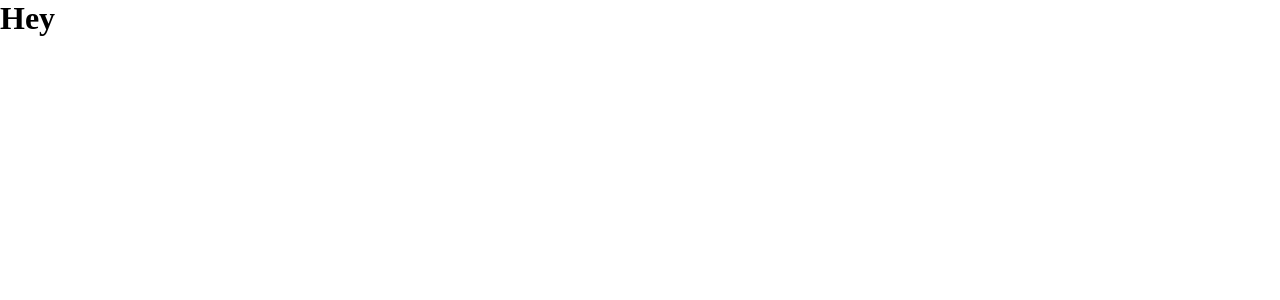
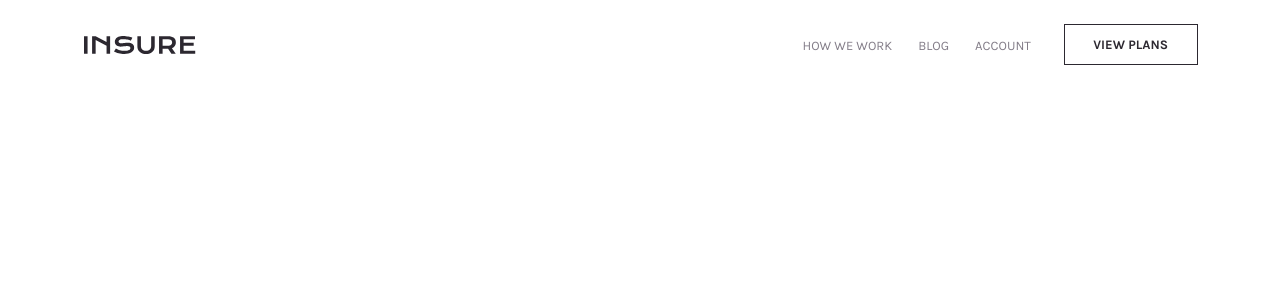
Before and after one commit to aryan2000sp/Insure_Webpage, a React (Create React App) app: page / in a window 1280 px wide. Shown: the top 300 px of the page. Built offline with nearby package versions, Linux system fonts and the light colour scheme.

Commit message:
Added responsiveness and functionality to header.

```diff
--- a/public/index.html
+++ b/public/index.html
@@ -24,6 +24,26 @@
       work correctly both with client-side routing and a non-root public URL.
       Learn how to configure a non-root public URL by running `npm run build`.
     -->
+
+    <!-- Fonts-families -->
+    <link rel="preconnect" href="https://fonts.googleapis.com" />
+    <link rel="preconnect" href="https://fonts.gstatic.com" crossorigin />
+    <link
+      href="https://fonts.googleapis.com/css2?family=Karla&display=swap"
+      rel="stylesheet"
+    />
+    <link rel="preconnect" href="https://fonts.googleapis.com" />
+    <link rel="preconnect" href="https://fonts.gstatic.com" crossorigin />
+    <link
+      href="https://fonts.googleapis.com/css2?family=Karla:wght@700&display=swap"
+      rel="stylesheet"
+    />
+    <link rel="preconnect" href="https://fonts.googleapis.com" />
+    <link rel="preconnect" href="https://fonts.gstatic.com" crossorigin />
+    <link
+      href="https://fonts.googleapis.com/css2?family=DM+Serif+Display&display=swap"
+      rel="stylesheet"
+    />
     <title>React App</title>
   </head>
   <body>
--- a/src/App.js
+++ b/src/App.js
@@ -1,6 +1,11 @@
 import "./scss/main.scss";
+import Header from "./Components/Header";
 function App() {
-  return <h1>Hey</h1>;
+  return (
+    <>
+      <Header />
+    </>
+  );
 }
 
 export default App;
--- /dev/null
+++ b/src/Components/Header.jsx
@@ -0,0 +1,58 @@
+// Import react tools
+import { useState } from "react";
+
+// Import images, icon
+import logo from "../images/logo.svg";
+import hamburger from "../images/icon-hamburger.svg";
+import close from "../images/icon-close.svg";
+import navImage from "../images/bg-pattern-mobile-nav.svg";
+
+const Header = () => {
+  // Set the initial state of the component.
+  const [show, setShow] = useState(false);
+  return (
+    <header className="header">
+      <nav className="header-nav flex-row flex-row-jc-sb flex-row-ai-c">
+        <img src={logo} alt="logo" />
+        <img
+          src={show ? close : hamburger}
+          alt="hamburger-menu"
+          onClick={() => setShow(!show)}
+          className="header-mobile"
+        />
+
+        {/* This is the section navigation bar for the desktop view */}
+        <section className="header-desktop flex-row flex-row-ai-c">
+          <ul className="flex-row">
+            <li>
+              <a href="/">HOW WE WORK</a>
+            </li>
+            <li>
+              <a href="/">BLOG</a>
+            </li>
+            <li>
+              <a href="/">ACCOUNT</a>
+            </li>
+          </ul>
+          <button>VIEW PLANS</button>
+        </section>
+      </nav>
+      {show && <PopupNav />}
+    </header>
+  );
+};
+
+const PopupNav = () => {
+  return (
+    <section className="header-popup-nav">
+      <div className="links flex-col">
+        <a href="/">HOW WE WORK</a>
+        <a href="/">BLOG</a>
+        <a href="/">ACCOUNT</a>
+        <button>VIEW PLANS</button>
+      </div>
+      <img src={navImage} alt="nav-Image" />
+    </section>
+  );
+};
+export default Header;
--- a/src/scss/_global_styles.scss
+++ b/src/scss/_global_styles.scss
@@ -5,3 +5,55 @@
   padding: 0;
   box-sizing: border-box;
 }
+
+a {
+  text-decoration: none;
+}
+
+ul {
+  list-style-type: none;
+}
+
+// Create a class for flex-row
+.flex-row {
+  display: flex;
+  flex-direction: row;
+
+  &-jc-c {
+    justify-content: center;
+  }
+
+  &-jc-sb {
+    justify-content: space-between;
+  }
+
+  &-jc-sa {
+    justify-content: space-between;
+  }
+
+  &-ai-c {
+    align-items: center;
+  }
+}
+
+// Create a class for flex-col
+.flex-col {
+  display: flex;
+  flex-direction: column;
+
+  &-jc-c {
+    justify-content: center;
+  }
+
+  &-jc-sb {
+    justify-content: space-between;
+  }
+
+  &-jc-sa {
+    justify-content: space-between;
+  }
+
+  &-ai-c {
+    align-items: center;
+  }
+}
--- /dev/null
+++ b/src/scss/_header.scss
@@ -0,0 +1,114 @@
+.header {
+  padding: 1.5rem;
+  position: relative;
+
+  &-desktop {
+    > ul {
+      margin-right: 2.0625rem;
+      > li {
+        &:not(:last-child) {
+          margin-right: 1.625rem;
+        }
+
+        > a {
+          font-family: "Karla", sans-serif;
+          font-weight: 400;
+          font-size: 0.8125rem;
+          color: #837d88;
+          &:hover {
+            color: #2c2830;
+          }
+        }
+      }
+    }
+
+    > button {
+      padding: 0.75rem 1.78125rem;
+      font-family: "Karla", sans-serif;
+      font-size: 0.8125rem;
+      font-weight: 700;
+      color: #2c2830;
+      background-color: #fff;
+      border: 1.5px solid #2c2830;
+
+      &:hover {
+        color: #fff;
+        background-color: #2c2830;
+      }
+    }
+  }
+
+  &-popup-nav {
+    background-color: #2c2830;
+    position: absolute;
+    top: 5rem;
+    right: 0;
+    left: 0;
+
+    .links {
+      text-align: center;
+      margin: 2.5rem 1.5rem 5rem 1.5rem;
+      > a {
+        font-family: "Karla", sans-serif;
+        font-weight: 700;
+        font-size: 1.25rem;
+        color: #fff;
+        margin-bottom: 1.5rem;
+      }
+
+      > button {
+        padding: 0.75rem 1.78125rem;
+        background-color: #2c2830;
+        color: #fff;
+        border: 1.5px solid #fff;
+        font-family: "Karla", sans-serif;
+        font-weight: 700;
+        font-size: 1.25rem;
+      }
+    }
+
+    > img {
+      width: 100%;
+    }
+  }
+}
+
+// Media queries
+
+// For sizes 600px and above
+@include breakpoint-up(medium) {
+  .header {
+    padding-right: 3rem;
+    padding-left: 3rem;
+  }
+}
+// For sizes 800px and above
+@include breakpoint-up(large) {
+  .header {
+    padding-right: 5.15625rem;
+    padding-left: 5.25rem;
+    &-mobile {
+      display: none;
+    }
+    &-popup-nav {
+      display: none;
+    }
+  }
+}
+
+// For sizes 1300px and above
+@include breakpoint-up(x-large) {
+  .header {
+    padding-left: 10.5rem;
+    padding-right: 10.3125rem;
+  }
+}
+
+// For sizes 800px and down
+@include breakpoint-down(medium) {
+  .header {
+    &-desktop {
+      display: none;
+    }
+  }
+}
--- /dev/null
+++ b/src/scss/_mixin.scss
@@ -0,0 +1,26 @@
+// Add Breakpoints here
+// 600px, 800px, 1300px
+$breakpoints-up: (
+  "medium": "37.5em",
+  "large": "50em",
+  "x-large": "81.25em",
+);
+
+// 330px, 800px, 1300px
+$breakpoints-down: (
+  "small": "20.625em",
+  "medium": "50em",
+  "large": "81.25em",
+);
+
+@mixin breakpoint-up($size) {
+  @media (min-width: map-get($breakpoints-up, $size)) {
+    @content;
+  }
+}
+
+@mixin breakpoint-down($size) {
+  @media (max-width: map-get($breakpoints-down, $size)) {
+    @content;
+  }
+}
--- a/src/scss/main.scss
+++ b/src/scss/main.scss
@@ -1 +1,3 @@
 @import "_global_styles.scss";
+@import "_mixin.scss";
+@import "_header.scss";
```
Also changed, not shown: 1 other file (tests, documents, lock files or other folders).
